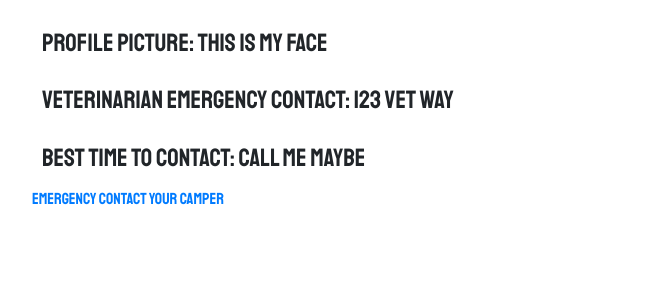
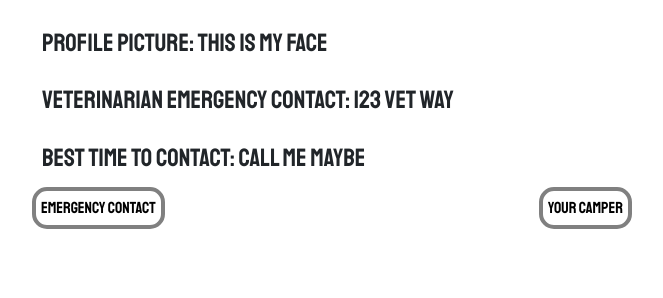
Before and after one commit to teresacho135/haileysdoggiedaycamp, a Django app: template templates/accounts/profile.html in a window 1280 px wide. Shown: the part 183-481 px from the top of the page, without its empty margins (308-971 px from the left). Run offline with Django 3.2, Linux system fonts and the light colour scheme; the template is opened without the code that fills it: values that come from a table or form of the project are taken from there, others are empty; data comes from the database, SQL or seed files in the repository; some libraries are stand-ins or nearby versions.

Commit message:
adds divs for styling

```diff
--- a/templates/accounts/profile.html
+++ b/templates/accounts/profile.html
@@ -11,8 +11,10 @@
         <p>Veterinarian Emergency Contact: {{ profile.vet_info }}</p>
         <p>Best Time To Contact: {{ profile.contact_info }}</p>
       </div>
+        <div class="profile-btns">
             <a href="{% url 'profile_create' %}">Emergency Contact</a>
             <a href="{% url 'camper' %}">Your Camper</a>
+        </div>
     </div>
   </div>
   </div>
```
